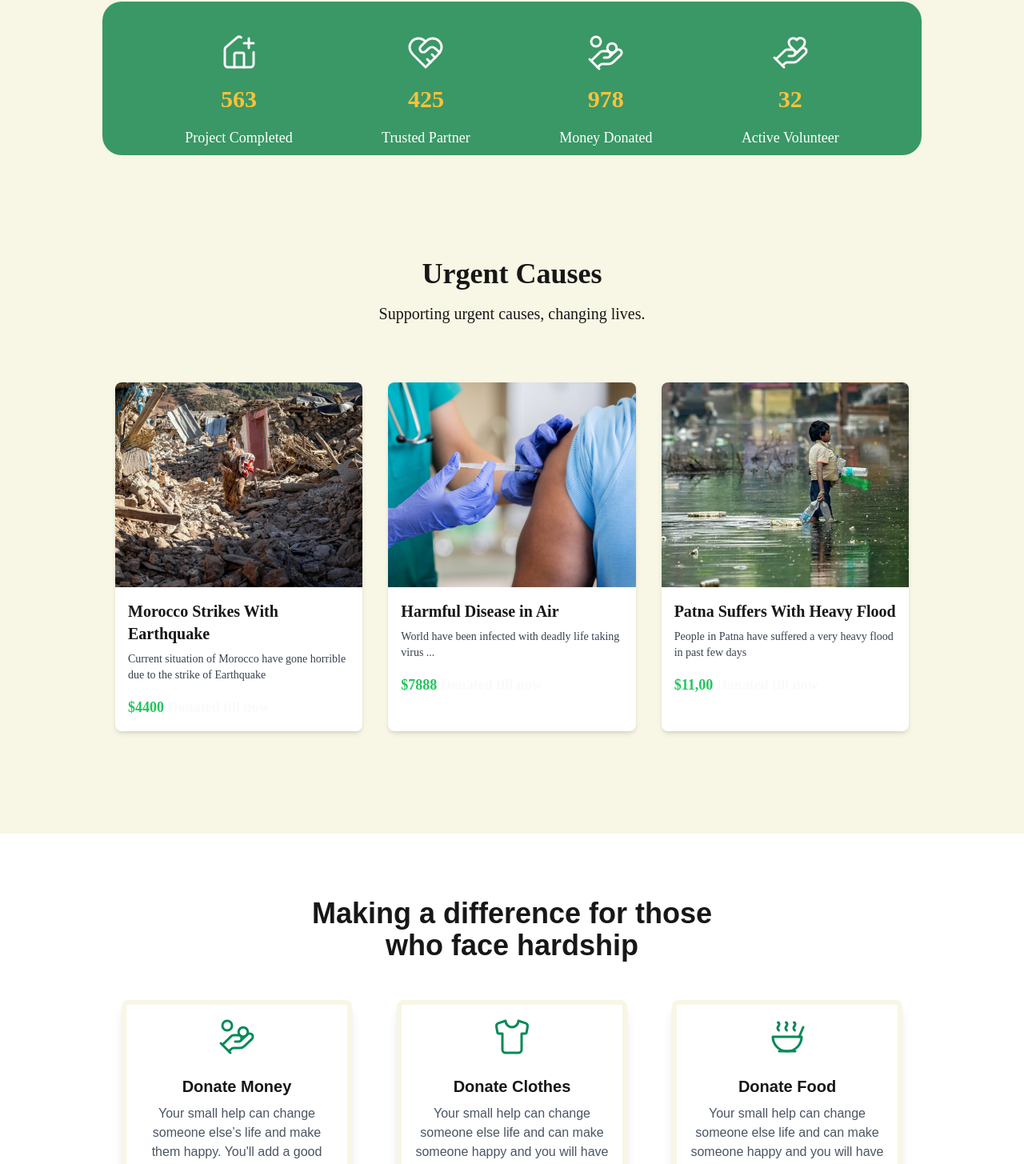
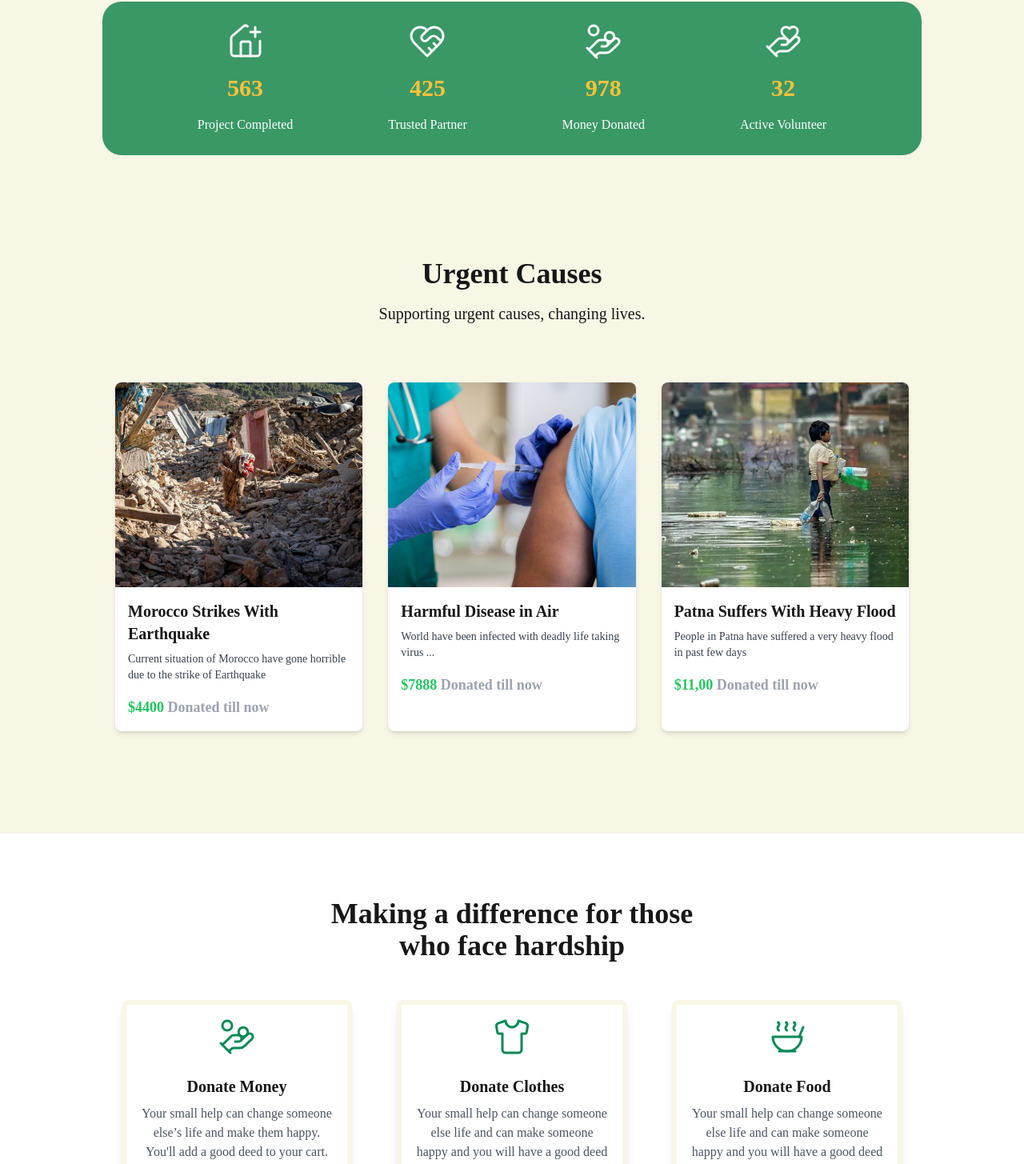
Before and after one commit to Shreesh-Gawande/Charityapp, a Next.js app: page / in a window 1280 px wide. Shown: the part 633-2088 px from the top of the page at 80% size. Built offline with nearby package versions, Linux system fonts and the light colour scheme.

Commit message:
Almost complete

```diff
--- a/app/_components/Card.jsx
+++ b/app/_components/Card.jsx
@@ -8,7 +8,7 @@ function Card({ imageSrc, heading, description, price }) {
       <div className='p-4'>
         <h2 className='text-xl font-bold mb-2' style={{ fontFamily: "Times New Roman" }}>{heading}</h2>
         <p className='text-gray-700 text-sm mb-4'>{description}</p>
-        <p className='text-lg font-semibold text-green-500'>{price}  <span className='text-gray-50'>Donated till now </span></p>
+        <p className='text-lg font-semibold text-green-500 '>{price}    <span className='text-gray-400 '>Donated till now </span></p>
       </div>
     </div>
   );
--- a/app/_components/Footer.jsx
+++ b/app/_components/Footer.jsx
@@ -11,7 +11,7 @@ function Footer() {
 
 
         <div className='flex justify-center md:justify-start'>
-          <Image src="/logo2.png" alt='logo' width={200} height={200} />
+          <Image src="/logo2.png" alt='logo' width={200} height={150} />
         </div>
 
 
--- a/app/_components/Hero.jsx
+++ b/app/_components/Hero.jsx
@@ -6,10 +6,10 @@ function Hero() {
         <div className="flex flex-col-reverse sm:flex-row relative justify-evenly mt-10 sm:mt-20 bg-[#F8F6E4] mx-auto max-w-[1024px] p-4">
 
           <div className="max-w-md mr-0 sm:mr-4">
-            <h1 className="text-3xl sm:text-5xl font-bold" style={{ fontFamily: "Times New Roman" }}>
+            <h1 className="text-3xl sm:text-5xl font-bold" >
               Empower Hope, Transform Lives
             </h1>
-            <p className="mt-4 text-lg sm:text-xl" style={{ fontFamily: "Times New Roman" }}>
+            <p className="mt-4 text-lg sm:text-xl">
               The essence of charity by conveying the idea of uplifting individuals and communities through the power of hope and positive change.
             </p>
           </div>
--- a/app/_components/Section1.jsx
+++ b/app/_components/Section1.jsx
@@ -1,36 +1,33 @@
-import React from 'react';
+import React from 'react'
 
 function Section1() {
   return (
-    <div className='bg-[#399866] w-full max-w-[1024px] h-auto sm:h-48 mt-32 mx-auto rounded-3xl p-6'>
-      <div className="flex flex-col sm:flex-row justify-center sm:justify-evenly items-center h-full mt-4 space-y-8 sm:space-y-0 sm:space-x-8">
+    <div className='bg-[#399866] w-full max-w-[1024px] h-48 mt-32 mx-auto rounded-3xl'>
+      <div className="flex justify-evenly items-center h-full mt-4">
 
-
-        <div className='flex flex-col items-center text-center'>
+        <div className='flex flex-col items-center'>
           <svg xmlns="http://www.w3.org/2000/svg" width="48" height="48" viewBox="0 0 24 24" fill="none" stroke="#f8f7f7" strokeWidth="1.5" strokeLinecap="round" strokeLinejoin="round" className="lucide lucide-house-plus">
             <path d="M13.22 2.416a2 2 0 0 0-2.511.057l-7 5.999A2 2 0 0 0 3 10v9a2 2 0 0 0 2 2h14a2 2 0 0 0 2-2v-7.354" />
             <path d="M15 21v-8a1 1 0 0 0-1-1h-4a1 1 0 0 0-1 1v8" />
             <path d="M15 6h6" />
             <path d="M18 3v6" />
           </svg>
-          <h1 className='text-2xl sm:text-3xl font-bold p-4' style={{ color: '#FDC137' }}>563</h1>
-          <p className='text-white text-base sm:text-lg' style={{ fontFamily: "Times New Roman" }}>Project Completed</p>
+          <h1 className='text-3xl font-bold p-4' style={{ color: '#FDC137' }}>563</h1>
+          <p className='text-white' >Project Completed</p>
         </div>
 
-
-        <div className='flex flex-col items-center text-center'>
+        <div className='flex flex-col items-center'>
           <svg xmlns="http://www.w3.org/2000/svg" width="48" height="48" viewBox="0 0 24 24" fill="none" stroke="#fafafa" strokeWidth="1.5" strokeLinecap="round" strokeLinejoin="round" className="lucide lucide-heart-handshake">
             <path d="M19 14c1.49-1.46 3-3.21 3-5.5A5.5 5.5 0 0 0 16.5 3c-1.76 0-3 .5-4.5 2-1.5-1.5-2.74-2-4.5-2A5.5 5.5 0 0 0 2 8.5c0 2.3 1.5 4.05 3 5.5l7 7Z"/>
             <path d="M12 5 9.04 7.96a2.17 2.17 0 0 0 0 3.08c.82.82 2.13.85 3 .07l2.07-1.9a2.82 2.82 0 0 1 3.79 0l2.96 2.66"/>
             <path d="M18 15l-2-2"/>
             <path d="M15 18l-2-2"/>
           </svg>
-          <h1 className='text-2xl sm:text-3xl font-bold p-4' style={{ color: '#FDC137' }}>425</h1>
-          <p className='text-white text-base sm:text-lg' style={{ fontFamily: "Times New Roman" }}>Trusted Partner</p>
+          <h1 className='text-3xl font-bold p-4' style={{ color: '#FDC137' }}>425</h1>
+          <p className='text-white' >Trusted Partner</p>
         </div>
 
-
-        <div className='flex flex-col items-center text-center'>
+        <div className='flex flex-col items-center'>
           <svg xmlns="http://www.w3.org/2000/svg" width="48" height="48" viewBox="0 0 24 24" fill="none" stroke="#fefbfb" strokeWidth="1.5" strokeLinecap="round" strokeLinejoin="round" className="lucide lucide-hand-coins">
             <path d="M11 15h2a2 2 0 1 0 0-4h-3c-.6 0-1.1.2-1.4.6L3 17"/>
             <path d="m7 21 1.6-1.4c.3-.4.8-.6 1.4-.6h4c1.1 0 2.1-.4 2.8-1.2l4.6-4.4a2 2 0 0 0-2.75-2.91l-4.2 3.9"/>
@@ -38,20 +35,19 @@ function Section1() {
             <circle cx="16" cy="9" r="2.9"/>
             <circle cx="6" cy="5" r="3"/>
           </svg>
-          <h1 className='text-2xl sm:text-3xl font-bold p-4' style={{ color: '#FDC137' }}>978</h1>
-          <p className='text-white text-base sm:text-lg' style={{ fontFamily: "Times New Roman" }}>Money Donated</p>
+          <h1 className='text-3xl font-bold p-4' style={{ color: '#FDC137' }}>978</h1>
+          <p className='text-white' >Money Donated</p>
         </div>
 
-
-        <div className='flex flex-col items-center text-center'>
+        <div className='flex flex-col items-center'>
           <svg xmlns="http://www.w3.org/2000/svg" width="48" height="48" viewBox="0 0 24 24" fill="none" stroke="#f7f7f7" strokeWidth="1.5" strokeLinecap="round" strokeLinejoin="round" className="lucide lucide-hand-heart">
             <path d="M11 14h2a2 2 0 1 0 0-4h-3c-.6 0-1.1.2-1.4.6L3 16"/>
             <path d="m7 20 1.6-1.4c.3-.4.8-.6 1.4-.6h4c1.1 0 2.1-.4 2.8-1.2l4.6-4.4a2 2 0 0 0-2.75-2.91l-4.2 3.9"/>
             <path d="m2 15 6 6"/>
             <path d="M19.5 8.5c.7-.7 1.5-1.6 1.5-2.7A2.73 2.73 0 0 0 16 4a2.78 2.78 0 0 0-5 1.8c0 1.2.8 2 1.5 2.8L16 12Z"/>
           </svg>
-          <h1 className='text-2xl sm:text-3xl font-bold p-4' style={{ color: '#FDC137' }}>32</h1>
-          <p className='text-white text-base sm:text-lg' style={{ fontFamily: "Times New Roman" }}>Active Volunteer</p>
+          <h1 className='text-3xl font-bold p-4' style={{ color: '#FDC137' }}>32</h1>
+          <p className='text-white' >Active Volunteer</p>
         </div>
       </div>
     </div>
--- a/app/_components/Section2.jsx
+++ b/app/_components/Section2.jsx
@@ -5,7 +5,7 @@ function Section2() {
   return (
     <div className='mt-32 w-full'>
       <div className='flex flex-col items-center justify-center w-full gap-4'>
-        <h1 className='text-4xl font-bold' style={{ fontFamily: "Manuale" }}>Urgent Causes</h1>
+        <h1 className='text-4xl font-bold' >Urgent Causes</h1>
         <p className='text-xl text-center'>Supporting urgent causes, changing lives.</p>
       </div>
       <div className='flex justify-center w-full'>
--- a/app/_components/Section3.jsx
+++ b/app/_components/Section3.jsx
@@ -4,7 +4,7 @@ function Section3() {
   return (
     <div className='bg-white mt-32 pb-52'>
        <div className='flex flex-col items-center justify-evenly w-full'>
-        <h1 className='text-4xl font-bold mt-20 text-center' style={{ fontFamily: 'Arial' }}>
+        <h1 className='text-4xl font-bold mt-20 text-center' >
           Making a difference for those <br></br>who face hardship
         </h1>
       </div>
@@ -30,8 +30,8 @@ function Section3() {
             <circle cx="16" cy="9" r="2.9" />
             <circle cx="6" cy="5" r="3" />
           </svg>
-          <h1 className='text-xl font-bold mt-6' style={{ fontFamily: 'Arial' }}>Donate Money</h1>
-          <p className='text-gray-600 mt-2' style={{ fontFamily: 'Arial' }}>
+          <h1 className='text-xl font-bold mt-6' >Donate Money</h1>
+          <p className='text-gray-600 mt-2' >
             Your small help can change someone else’s life and make them happy.
             You'll add a good deed to your cart.
           </p>
@@ -56,8 +56,8 @@ function Section3() {
           >
             <path d="M20.38 3.46 16 2a4 4 0 0 1-8 0L3.62 3.46a2 2 0 0 0-1.34 2.23l.58 3.47a1 1 0 0 0 .99.84H6v10c0 1.1.9 2 2 2h8a2 2 0 0 0 2-2V10h2.15a1 1 0 0 0 .99-.84l.58-3.47a2 2 0 0 0-1.34-2.23z" />
           </svg>
-          <h1 className='text-xl font-bold mt-6' style={{ fontFamily: 'Arial' }}>Donate Clothes</h1>
-          <p className='text-gray-600 mt-2' style={{ fontFamily: 'Arial' }}>
+          <h1 className='text-xl font-bold mt-6' >Donate Clothes</h1>
+          <p className='text-gray-600 mt-2' >
             Your small help can change someone else life and can make someone happy and you will have a good deed added in your cart
           </p>
           <button className='mt-6 px-4 py-2 bg-[#F8F6E4] text-black rounded-lg hover:bg-[#FDC138] transition duration-300 shadow-md'>Donate Now</button>
@@ -84,8 +84,8 @@ function Section3() {
             <path d="M11.25 3c.27.1.8.53.74 1.36-.05.83-.93 1.2-.98 2.02-.06.78.33 1.24.72 1.62" />
             <path d="M6.25 3c.27.1.8.53.75 1.36-.06.83-.93 1.2-1 2.02-.05.78.34 1.24.74 1.62" />
           </svg>
-          <h1 className='text-xl font-bold mt-6' style={{ fontFamily: 'Arial' }}>Donate Food</h1>
-          <p className='text-gray-600 mt-2' style={{ fontFamily: 'Arial' }}>
+          <h1 className='text-xl font-bold mt-6' >Donate Food</h1>
+          <p className='text-gray-600 mt-2' >
           Your small help can change someone else life and can make someone happy and you will have a good deed added in your cart
           </p>
           <button className='mt-6 px-4 py-2 bg-[#F8F6E4] text-black rounded-lg hover:bg-[#FDC138] transition duration-300 shadow-md'>Donate now</button>
--- a/app/globals.css
+++ b/app/globals.css
@@ -2,6 +2,8 @@
 @tailwind components;
 @tailwind utilities;
 @import url('https://fonts.googleapis.com/css2?family=Manuale:ital,wght@0,300..800;1,300..800&display=swap');
+
+
 
 :root {
   --background: #ffffff;
@@ -18,9 +20,7 @@
 body {
   color: var(--foreground);
   background: var(--background);
-  font-family: Arial, Helvetica, sans-serif;
   background-color: #F8F6E4;
-  font-family: "Manuale", serif;
 }
 
 @layer utilities {
--- a/tailwind.config.js
+++ b/tailwind.config.js
@@ -5,9 +5,13 @@ module.exports = {
     "./pages/**/*.{js,ts,jsx,tsx,mdx}",
     "./components/**/*.{js,ts,jsx,tsx,mdx}",
     "./app/**/*.{js,ts,jsx,tsx,mdx}",
+
   ],
   theme: {
   	extend: {
+		fontFamily: {
+			sans: ['Manuale', 'serif'],
+		  },
   		colors: {
   			background: 'hsl(var(--background))',
   			foreground: 'hsl(var(--foreground))',
```
Also changed, not shown: app/_components/Product.jsx (+9 -11 lines), app/productlist/[id]/page.jsx (+57 -23 lines).
